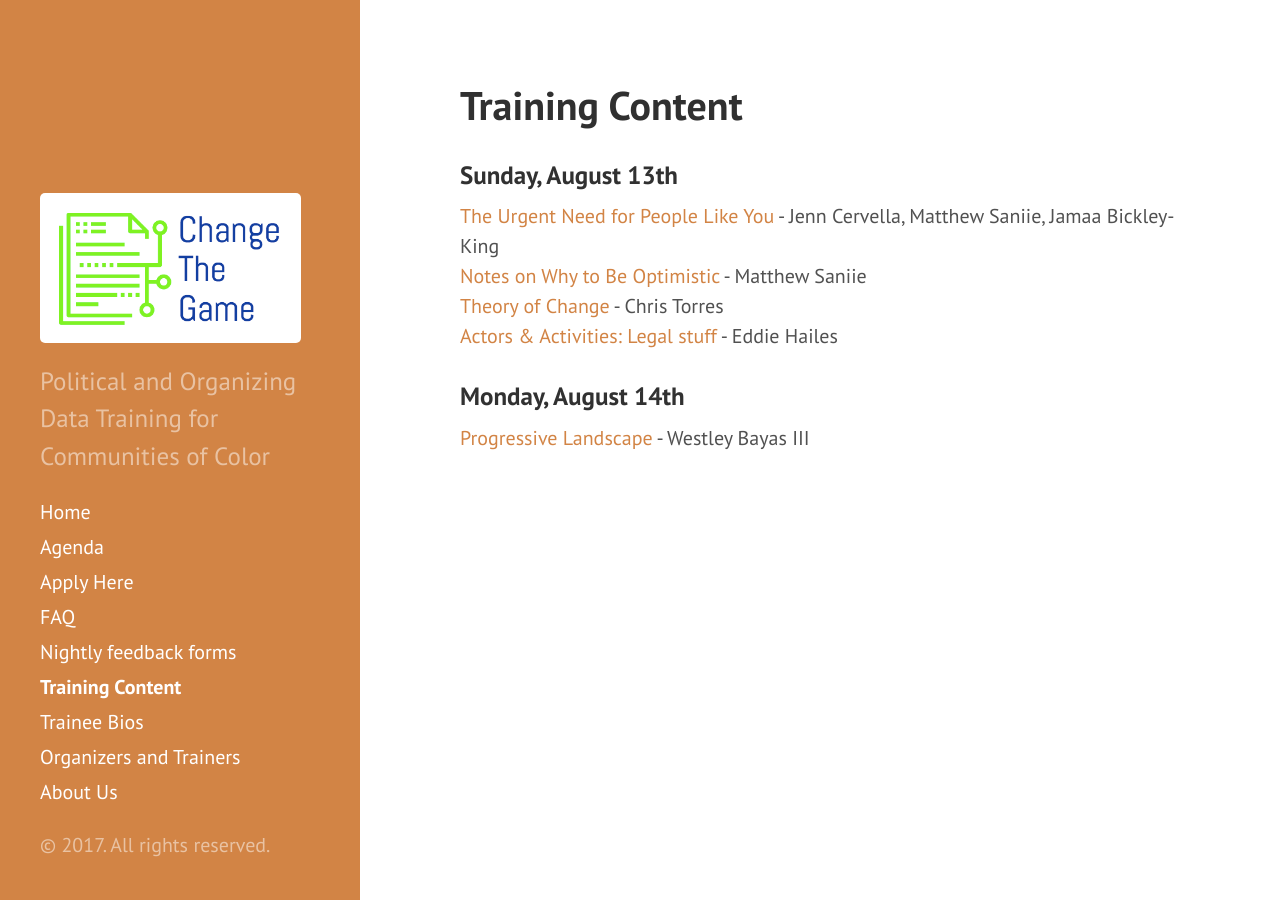
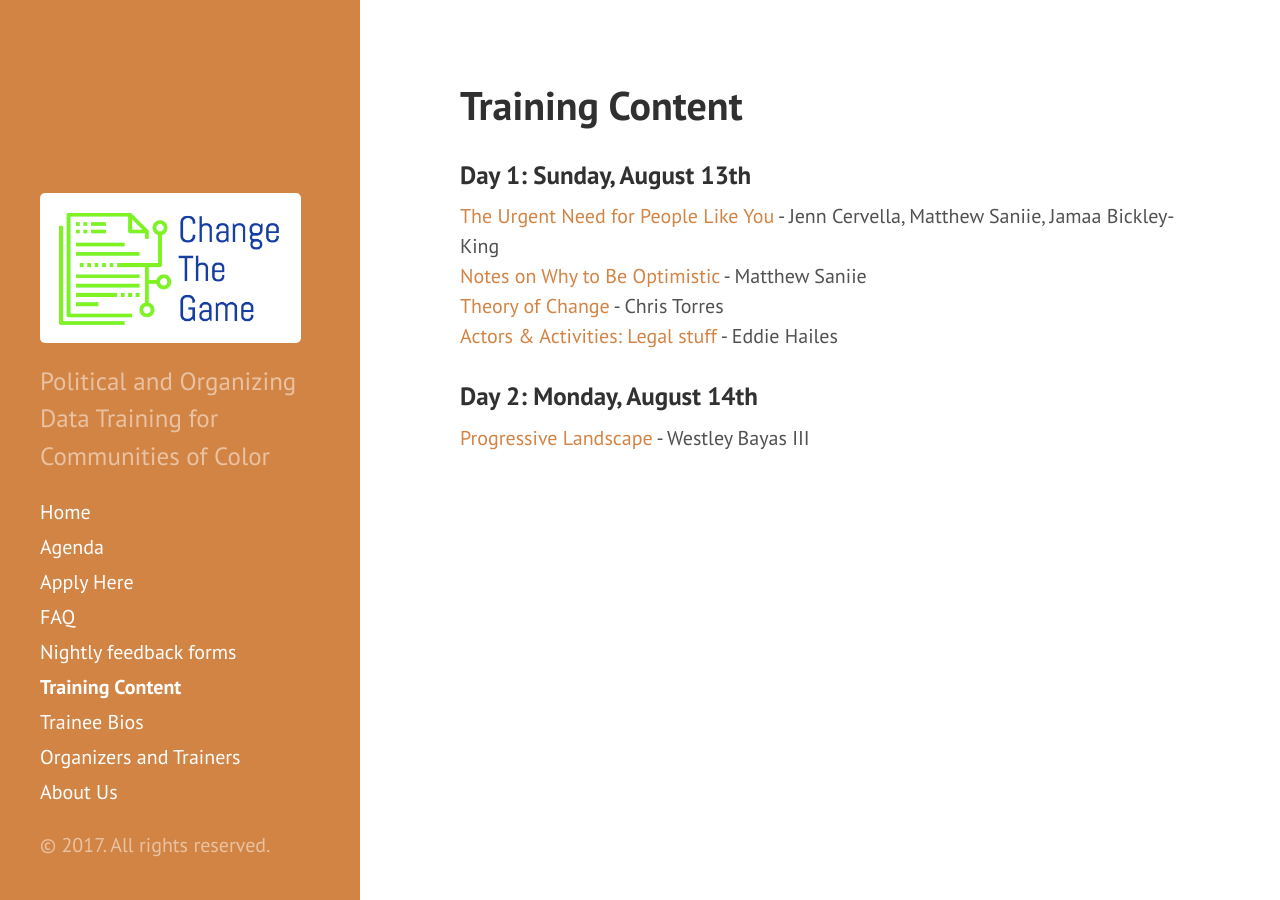
Before and after one commit to anniejw6/changethegame_site, a Jekyll site: the page built from slides.md, in a window 1280 px wide. Built offline with Jekyll 4.4.1, drawn with Linux system fonts in a browser that asks for light colours.

Commit message:
Update slides.md

```diff
--- a/slides.md
+++ b/slides.md
@@ -3,13 +3,13 @@ layout: page
 title: Training Content
 ---
 
-### Sunday, August 13th
+### Day 1: Sunday, August 13th
 
 [The Urgent Need for People Like You](https://www.dropbox.com/s/ig82nkw18mse4ei/The%20Urgent%20Need%20for%20People%20like%20You-Cervella%20Saniie%20Jamaa.pdf?dl=0) - Jenn Cervella, Matthew Saniie, Jamaa Bickley-King
 <br>[Notes on Why to Be Optimistic](https://www.dropbox.com/s/58f6qsvopktic15/Notes%20on%20Why%20to%20be%20Optimistic-Matthew%20Saniie.pdf?dl=0) - Matthew Saniie
 <br>[Theory of Change](https://www.dropbox.com/s/q58uzlouy8l74ti/Theory%20of%20Change%20-%20Chris%20Torres.pdf?dl=0) - Chris Torres
 <br>[Actors & Activities: Legal stuff](https://www.dropbox.com/s/malgw8ubqjl66qj/Actors%20%26%20Activity-Legal%20stuff-Eddie%20Hailes.pdf?dl=0) - Eddie Hailes
 
-### Monday, August 14th
+### Day 2: Monday, August 14th
 
 [Progressive Landscape](https://www.dropbox.com/s/ziaig7tnaoomofm/Progressive%20Landscape-Westley%20Bayas.pdf?dl=0) - Westley Bayas III
```
